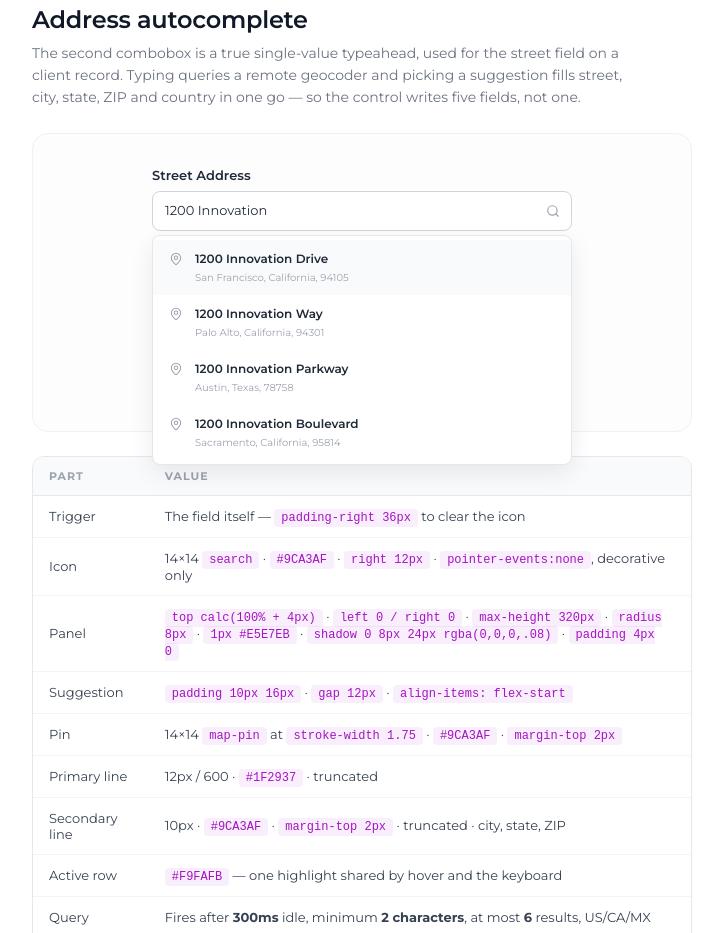
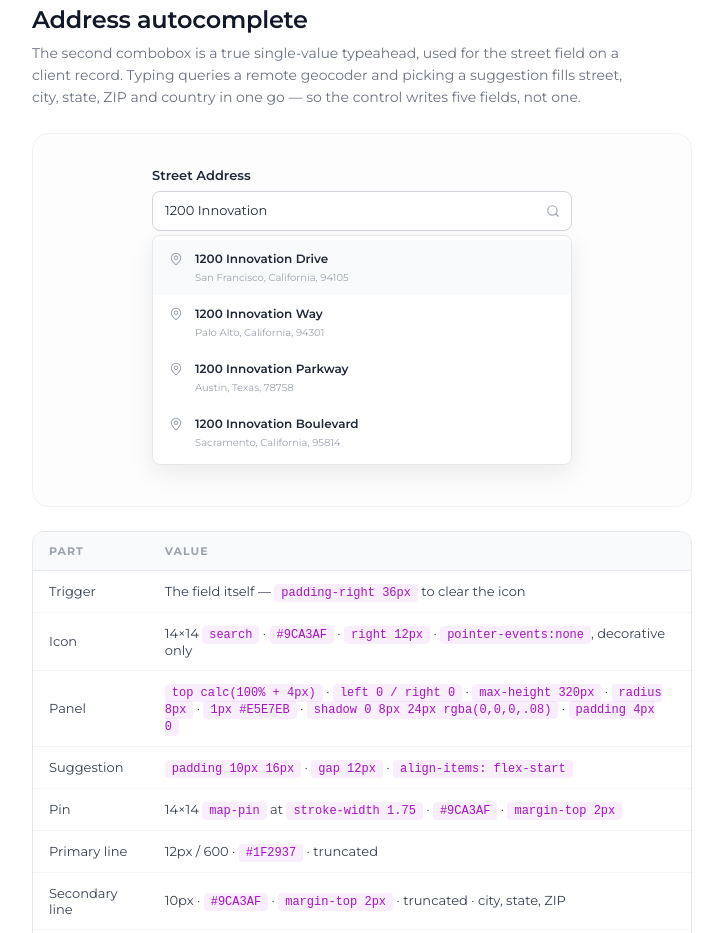
Before and after one commit to Lucas061799/norbielink-design-system, a website: page ds-36-combobox.html in a window 1280 px wide. Shown: the part 1080-2013 px from the top of the page, without its empty margins (328-1051 px from the left). Drawn offline with nearby package versions, Linux system fonts and the light colour scheme.

Commit message:
Size the autocomplete example to fit its panel
Checked every popover demo the same way; this was the only one still
overflowing (33px).

Co-Authored-By: Claude Opus 5 <noreply@anthropic.com>

```diff
--- a/ds-36-combobox.html
+++ b/ds-36-combobox.html
@@ -273,7 +273,7 @@ body.dark-mode .ac-s { color: #6B7280; }
     <p class="ds-section-desc">The second combobox is a true single-value typeahead, used for the street field
     on a client record. Typing queries a remote geocoder and picking a suggestion fills street, city, state, ZIP
     and country in one go — so the control writes five fields, not one.</p>
-    <div class="ds-example" style="padding:32px 32px 200px;align-items:flex-start;justify-content:center;">
+    <div class="ds-example" style="padding:32px 32px 275px;align-items:flex-start;justify-content:center;">
       <div class="ac-field">
         <label class="ac-label">Street Address</label>
         <div class="ac-wrap">
```
